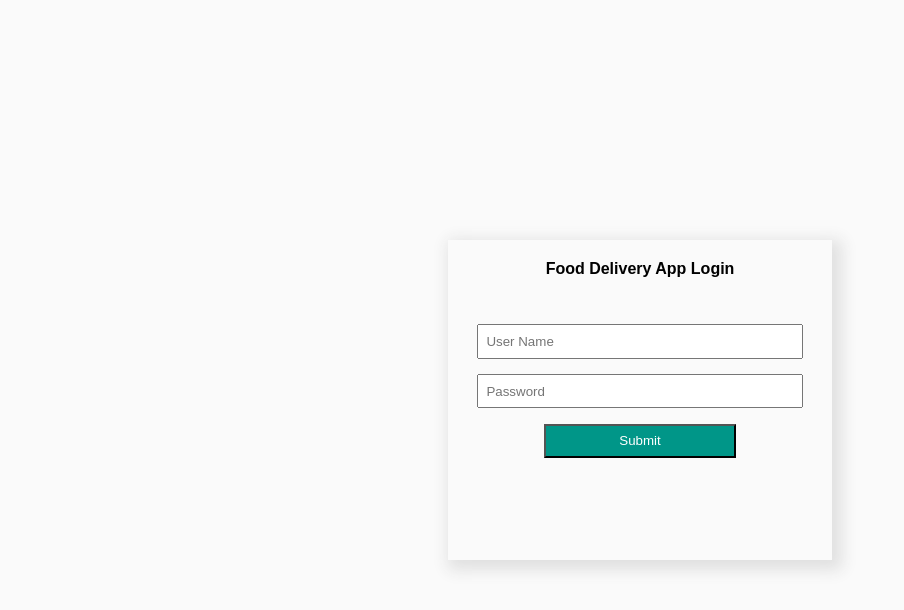
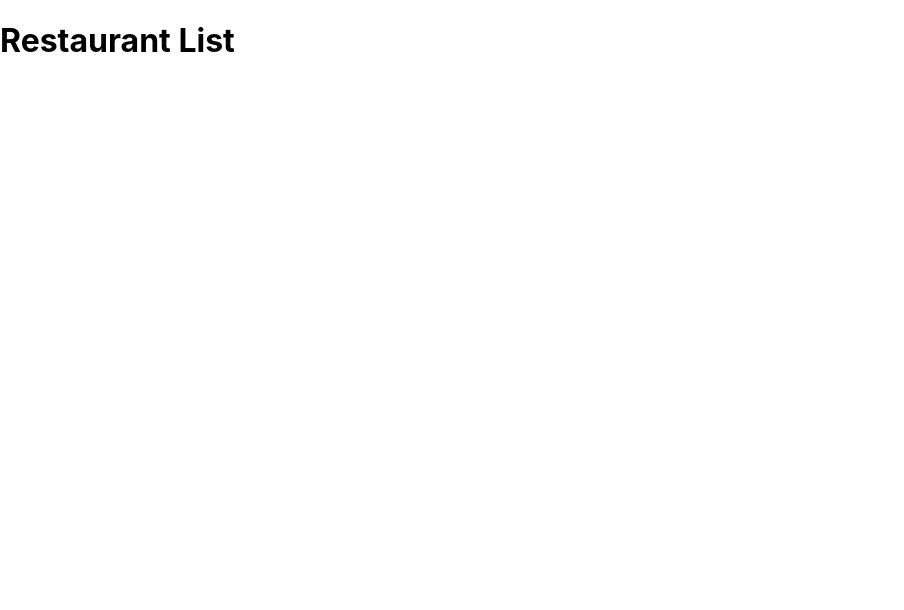
Before and after one commit to banurekhaMohan279/Hunger-Buddy, a React (Create React App) app: page /Home in a window 1280 px wide. Shown: the top 610 px of the page, without its empty margins (0-904 px from the left). Built offline with nearby package versions, Linux system fonts and the light colour scheme.

Commit message:
Setup Routes

```diff
--- a/src/index.js
+++ b/src/index.js
@@ -1,15 +1,14 @@
 import React from 'react';
 import ReactDOM from 'react-dom';
-import { Provider } from 'react-redux';
-import { Router, Route } from 'react-router-dom';
+import Routes from './routes';
 
 import './index.css';
-import App from './App';
+
 import reportWebVitals from './reportWebVitals';
 
 ReactDOM.render(
     <React.StrictMode>
-      <App />
+      <Routes/>
     </React.StrictMode>,
   document.getElementById('root')
 );
```
Also changed, not shown: src/App.js (+13 -1 lines).
